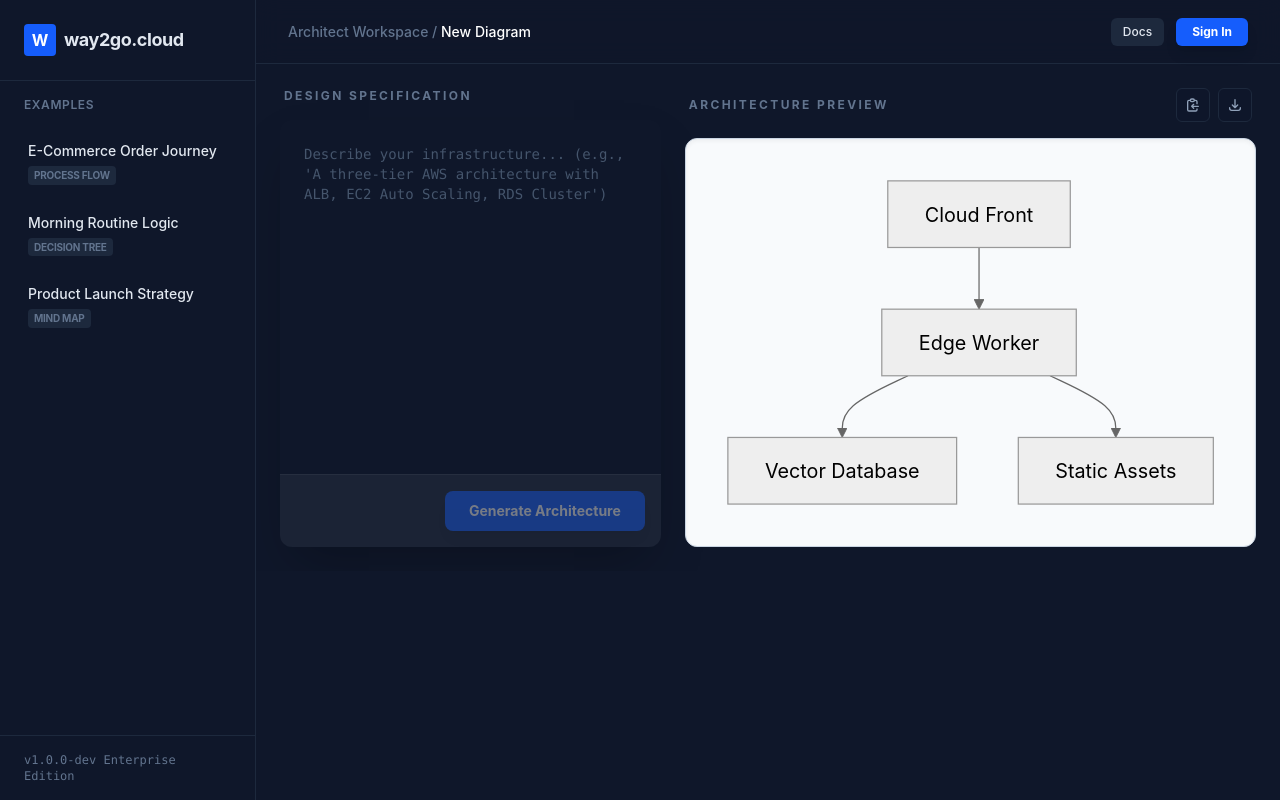
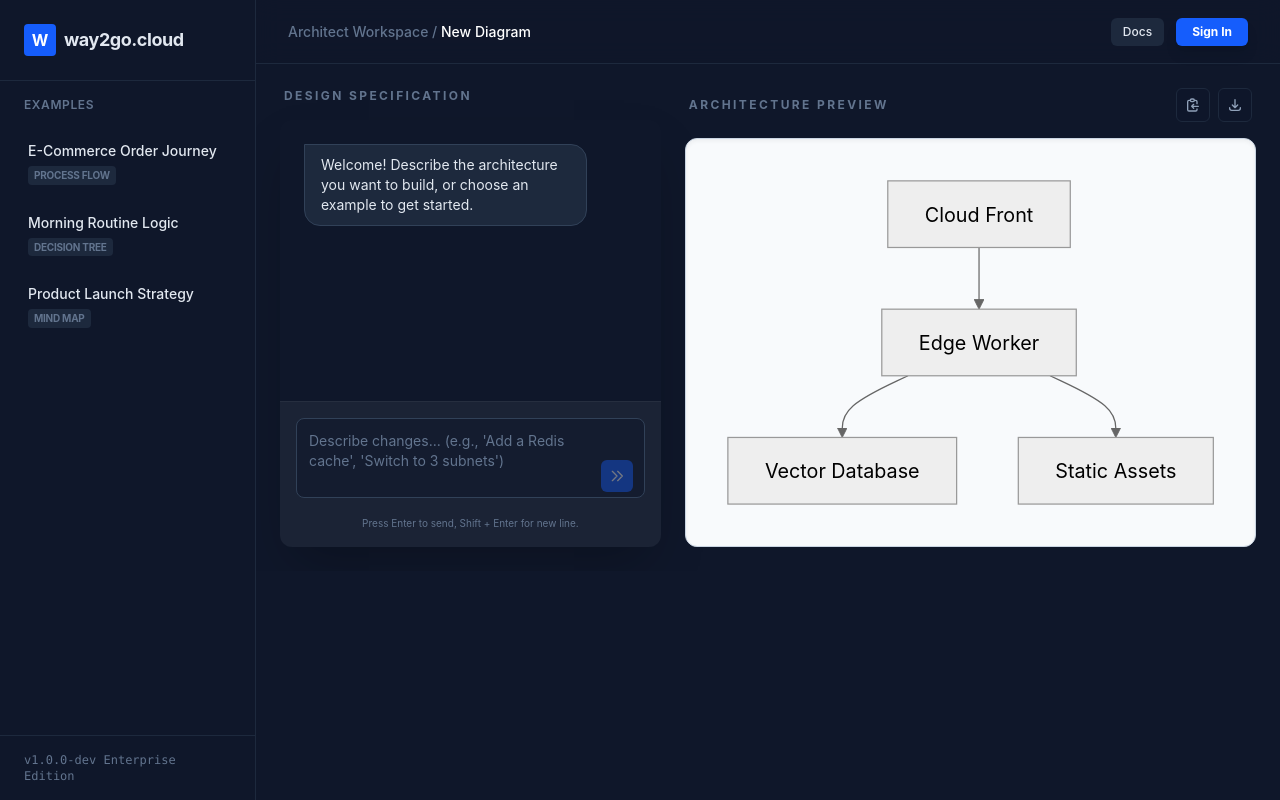
Before and after one commit to bantu-the-bot/way2go.cloud, a React (Vite) app: page / in a window 1280 px wide. Built offline with nearby package versions, Linux system fonts and the light colour scheme.

Commit message:
feat: implement conversational diagram updates and surgical AI refactor

```diff
--- a/src/App.tsx
+++ b/src/App.tsx
@@ -39,6 +39,17 @@ function App() {
   const [input, setInput] = useState('')
   const [chart, setChart] = useState('graph TD\n    A[Cloud Front] --> B[Edge Worker]\n    B --> C[Vector Database]\n    B --> D[Static Assets]')
   const [isLoading, setIsLoading] = useState(false)
+  const [messages, setMessages] = useState<{ role: 'user' | 'assistant'; content: string }[]>([
+    { role: 'assistant', content: 'Welcome! Describe the architecture you want to build, or choose an example to get started.' }
+  ])
+  const scrollRef = useRef<HTMLDivElement>(null)
+
+  useEffect(() => {
+    if (scrollRef.current) {
+      scrollRef.current.scrollTop = scrollRef.current.scrollHeight
+    }
+  }, [messages])
+
   const [examples] = useState([
     {
       id: 1,
@@ -64,19 +75,31 @@ function App() {
   ])
 
   const loadExample = (example: typeof examples[0]) => {
-    setInput(example.inputText)
+    setInput('')
     setChart(example.chartState)
+    setMessages([
+      { role: 'assistant', content: `Loaded example: **${example.title}**` },
+      { role: 'user', content: example.inputText }
+    ])
   }
 
   const handleGenerate = async () => {
-    if (!input.trim()) return
+    const instruction = input.trim()
+    if (!instruction) return
+
     setIsLoading(true)
+    const newMessages = [...messages, { role: 'user' as const, content: instruction }]
+    setMessages(newMessages)
+    setInput('')
 
     try {
       const response = await fetch('/api/generate', {
         method: 'POST',
         headers: { 'Content-Type': 'application/json' },
-        body: JSON.stringify({ prompt: input }),
+        body: JSON.stringify({
+          current_code: chart,
+          instruction
+        }),
       })
 
       if (!response.ok) {
@@ -87,11 +110,12 @@ function App() {
       const data = await response.json()
       if (data.chart) {
         setChart(data.chart)
+        setMessages([...newMessages, { role: 'assistant', content: 'Diagram updated successfully.' }])
       }
     } catch (error) {
       const message = error instanceof Error ? error.message : 'An unknown error occurred';
       console.error('Generation error:', error)
-      alert(`Architecture Synthesis Failed: ${message}`);
+      setMessages([...newMessages, { role: 'assistant', content: `Error: ${message}` }])
     } finally {
       setIsLoading(false)
     }
@@ -170,24 +194,65 @@ function App() {
             <div className="flex items-center justify-between px-1">
               <h3 className="text-[10px] md:text-xs font-bold uppercase tracking-[0.2em] text-slate-500">Design Specification</h3>
             </div>
-            <div className="flex-1 lg:h-full glass rounded-xl overflow-hidden flex flex-col shadow-2xl min-h-[300px]">
+            <div className="flex-1 lg:h-full glass rounded-xl overflow-hidden flex flex-col shadow-2xl min-h-[400px]">
+              {/* Message History */}
+              <div
+                ref={scrollRef}
+                className="flex-1 overflow-y-auto p-4 md:p-6 space-y-4 scroll-smooth"
+              >
+                {messages.map((msg, idx) => (
+                  <div
+                    key={idx}
+                    className={`flex ${msg.role === 'user' ? 'justify-end' : 'justify-start'}`}
+                  >
+                    <div className={`max-w-[85%] rounded-2xl px-4 py-2.5 text-sm ${
+                      msg.role === 'user'
+                        ? 'bg-blue-600 text-white rounded-tr-none'
+                        : 'bg-slate-800 text-slate-200 rounded-tl-none border border-slate-700'
+                    }`}>
+                      {msg.content}
+                    </div>
+                  </div>
+                ))}
+                {isLoading && (
+                  <div className="flex justify-start">
+                    <div className="bg-slate-800 text-slate-400 rounded-2xl rounded-tl-none px-4 py-2.5 text-sm border border-slate-700 flex items-center gap-2">
+                      <div className="w-1.5 h-1.5 bg-slate-500 rounded-full animate-bounce [animation-delay:-0.3s]" />
+                      <div className="w-1.5 h-1.5 bg-slate-500 rounded-full animate-bounce [animation-delay:-0.15s]" />
+                      <div className="w-1.5 h-1.5 bg-slate-500 rounded-full animate-bounce" />
+                    </div>
+                  </div>
+                )}
+              </div>
+
+              {/* Input Area */}
+              <div className="p-3 md:p-4 border-t border-white/5 bg-white/5 space-y-3">
+                <div className="relative">
                   <textarea
-                className="flex-1 w-full bg-transparent p-4 md:p-6 text-slate-200 placeholder-slate-600 font-mono text-sm focus:outline-none resize-none"
-                placeholder="Describe your infrastructure... (e.g., 'A three-tier AWS architecture with ALB, EC2 Auto Scaling, RDS Cluster')"
+                    className="w-full bg-slate-900/50 border border-slate-700 rounded-lg p-3 pr-12 text-slate-200 placeholder-slate-500 text-sm focus:outline-none focus:border-blue-500/50 resize-none min-h-[80px]"
+                    placeholder="Describe changes... (e.g., 'Add a Redis cache', 'Switch to 3 subnets')"
                     value={input}
                     onChange={(e) => setInput(e.target.value)}
+                    onKeyDown={(e) => {
+                      if (e.key === 'Enter' && !e.shiftKey) {
+                        e.preventDefault()
+                        handleGenerate()
+                      }
+                    }}
                   />
-              <div className="p-3 md:p-4 border-t border-white/5 bg-white/5 flex justify-end">
                   <button
                     onClick={handleGenerate}
                     disabled={isLoading || !input.trim()}
-                  className="w-full md:w-auto px-6 py-2.5 bg-blue-600 hover:bg-blue-500 disabled:opacity-40 disabled:cursor-not-allowed text-white text-sm font-bold rounded-lg transition-all shadow-lg flex items-center justify-center gap-2 active:scale-95"
+                    className="absolute bottom-3 right-3 p-2 bg-blue-600 hover:bg-blue-500 disabled:opacity-40 disabled:cursor-not-allowed text-white rounded-md transition-all active:scale-95"
                   >
-                  {isLoading ? (
-                    <div className="w-4 h-4 border-2 border-white/30 border-t-white rounded-full animate-spin" />
-                  ) : null}
-                  {isLoading ? 'Synthesizing...' : 'Generate Architecture'}
+                    <svg className="w-4 h-4" fill="none" stroke="currentColor" viewBox="0 0 24 24">
+                      <path strokeLinecap="round" strokeLinejoin="round" strokeWidth="2" d="M13 5l7 7-7 7M5 5l7 7-7 7" />
+                    </svg>
                   </button>
+                </div>
+                <p className="text-[10px] text-slate-500 px-1 text-center">
+                  Press Enter to send, Shift + Enter for new line.
+                </p>
               </div>
             </div>
           </section>
--- a/src/worker.ts
+++ b/src/worker.ts
@@ -11,16 +11,24 @@ export default {
     // Route API requests
     if (url.pathname === '/api/generate' && request.method === 'POST') {
       try {
-        const { prompt } = await request.json() as { prompt: string };
+        const { current_code, instruction } = await request.json() as { current_code?: string; instruction: string };
 
-        if (!prompt) {
-          return new Response(JSON.stringify({ error: 'No prompt provided' }), {
+        if (!instruction) {
+          return new Response(JSON.stringify({ error: 'No instruction provided' }), {
             status: 400,
             headers: { 'Content-Type': 'application/json' },
           });
         }
 
-        const systemPrompt = `You are an elite cloud architect and Mermaid.js specialist.
+        const systemPrompt = current_code
+          ? `You are an expert systems architect and Mermaid.js syntax master.
+You will receive the CURRENT Mermaid code of an architecture diagram and a MODIFICATION REQUEST.
+Perform a surgical update to the code to satisfy the request.
+Maintain the existing structure where possible.
+Return ONLY the raw, updated Mermaid code block.
+Do NOT include markdown code fences (like \`\`\`mermaid).
+Do NOT include any explanations or extra text.`
+          : `You are an elite cloud architect and Mermaid.js specialist.
 Your task is to convert infrastructure descriptions into professional, high-fidelity Mermaid.js diagrams.
 
 - Use 'graph TD'.
@@ -32,12 +40,16 @@ Your task is to convert infrastructure descriptions into professional, high-fide
 - NO explanations, NO introductory text, NO "Here is your code".
 - Just the graph syntax.`;
 
-        console.log("Generating diagram for prompt:", prompt);
+        const userPrompt = current_code
+          ? `CURRENT CODE:\n${current_code}\n\nMODIFICATION REQUEST:\n${instruction}`
+          : instruction;
+
+        console.log("Processing diagram request:", { isUpdate: !!current_code });
 
         const aiResponse = await env.AI.run('@cf/meta/llama-3.1-8b-instruct', {
           messages: [
             { role: 'system', content: systemPrompt },
-            { role: 'user', content: prompt },
+            { role: 'user', content: userPrompt },
           ],
         });
 
```
Also changed, not shown: 1 other file (tests, documents, lock files or other folders). Lines whose indentation alone changed are shown as unchanged.
